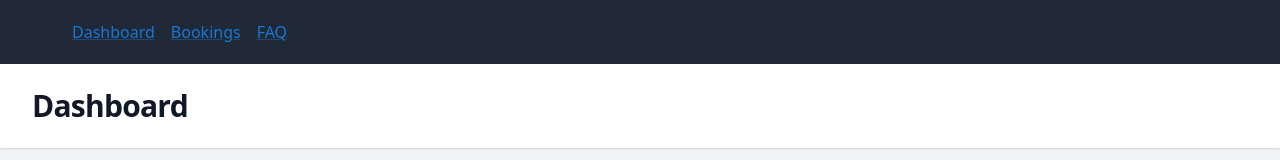
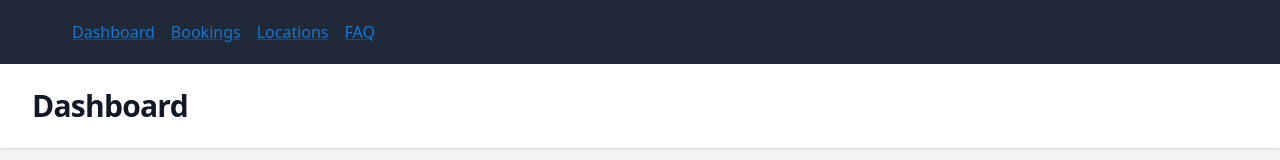
Before and after one commit to deaspo/crude-app, a React (Create React App) app: page / in a window 1280 px wide. Shown: the top 160 px of the page. Built offline with nearby package versions, Linux system fonts and the light colour scheme.

Commit message:
- updated nav-bar.tsx, so that current active nav item is different from non-current

```diff
--- a/src/components/controls/nav-bar/nav-bar.tsx
+++ b/src/components/controls/nav-bar/nav-bar.tsx
@@ -1,21 +1,35 @@
 import { Disclosure } from '@headlessui/react'
-import React from "react";
-import { NavBarProps } from "./nav-bar-props";
+import React, { useState } from "react";
+import { NavItem } from "./nav-bar-props";
 import Link from '@mui/material/Link';
 import { useNavigate } from "react-router-dom";
-
-const navigation = [
-    {name: 'Dashboard', href: '/', current: true},
-    {name: 'Bookings', href: '/list', current: false},
-    {name: 'FAQ', href: '/faq', current: false},
-]
 
 function classNames(...classes: string[]) {
     return classes.filter(Boolean).join(' ')
 }
 
-export const NavBar = (props: NavBarProps) => {
+const navigation: NavItem[] = [
+    {name: 'Dashboard', href: '/', current: true},
+    {name: 'Bookings', href: '/list', current: false},
+    {name: 'Locations', href: '/locations', current: false},
+    {name: 'FAQ', href: '/faq', current: false},
+]
+
+export const NavBar = () => {
     const navigate = useNavigate();
+    const [navItems, setNavItems] = useState<NavItem[]>(navigation)
+
+    const itemClick = (navItem: NavItem) => {
+      const items = navItems.filter(item => item.name !== navItem.name).map((item) => {
+          item.current = false;
+          return item;
+      });
+      navItem.current = true;
+      const newItems = [...items, navItem];
+      setNavItems(newItems);
+      navigate(navItem.href);
+    }
+
     return (
         <Disclosure as="nav" className="bg-gray-800">
             {({open}) => (
@@ -28,7 +42,7 @@ export const NavBar = (props: NavBarProps) => {
                                         <Link
                                             component="button"
                                             key={item.name}
-                                            onClick={() => navigate(item.href)}
+                                            onClick={() => itemClick(item)}
                                             className={classNames(
                                                 item.current
                                                     ? 'bg-gray-900 text-white'
```
Also changed, not shown: src/components/controls/nav-bar/nav-bar-props.ts (+4 -3 lines).
